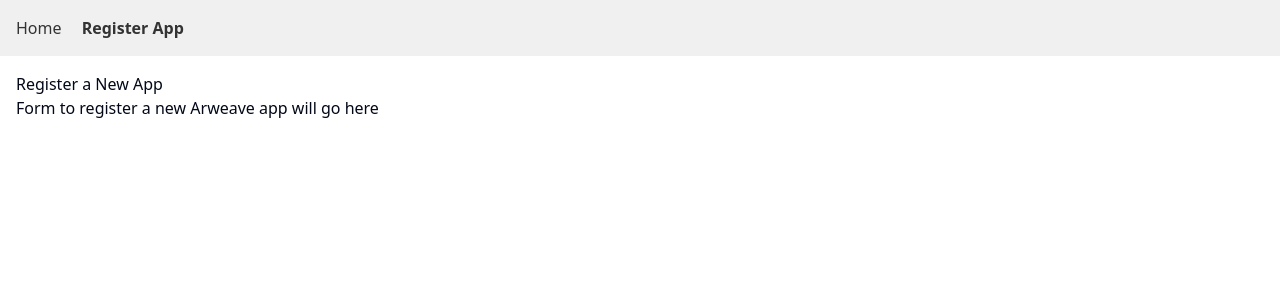
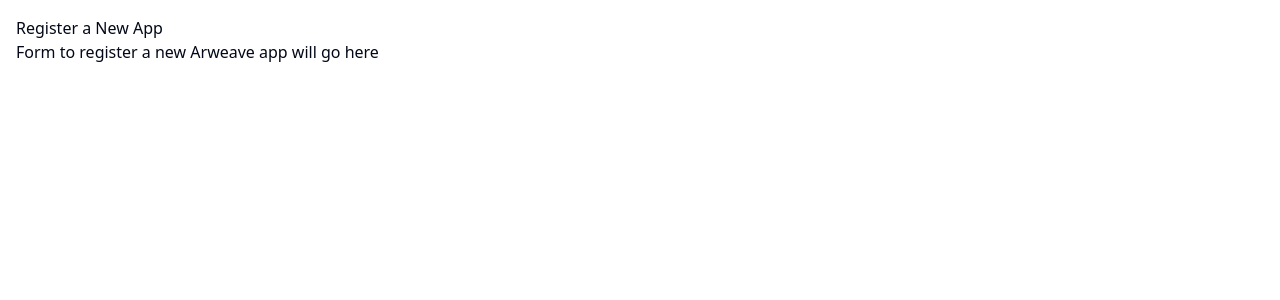
Before and after one commit to skyf0xx/ao.apps, a SvelteKit app: page /register in a window 1280 px wide. Shown: the top 300 px of the page. Built offline with nearby package versions, Linux system fonts and the light colour scheme.

Commit message:
feat: remove header

```diff
--- a/src/routes/+layout.svelte
+++ b/src/routes/+layout.svelte
@@ -2,13 +2,6 @@
     import '../app.pcss';
     import { page } from '$app/stores';
 </script>
-
-<nav>
-    <a href="/" class:active={$page.url.pathname === '/'}>Home</a>
-    <a href="/register" class:active={$page.url.pathname === '/register'}
-        >Register App</a
-    >
-</nav>
 
 <main>
     <slot />
```
